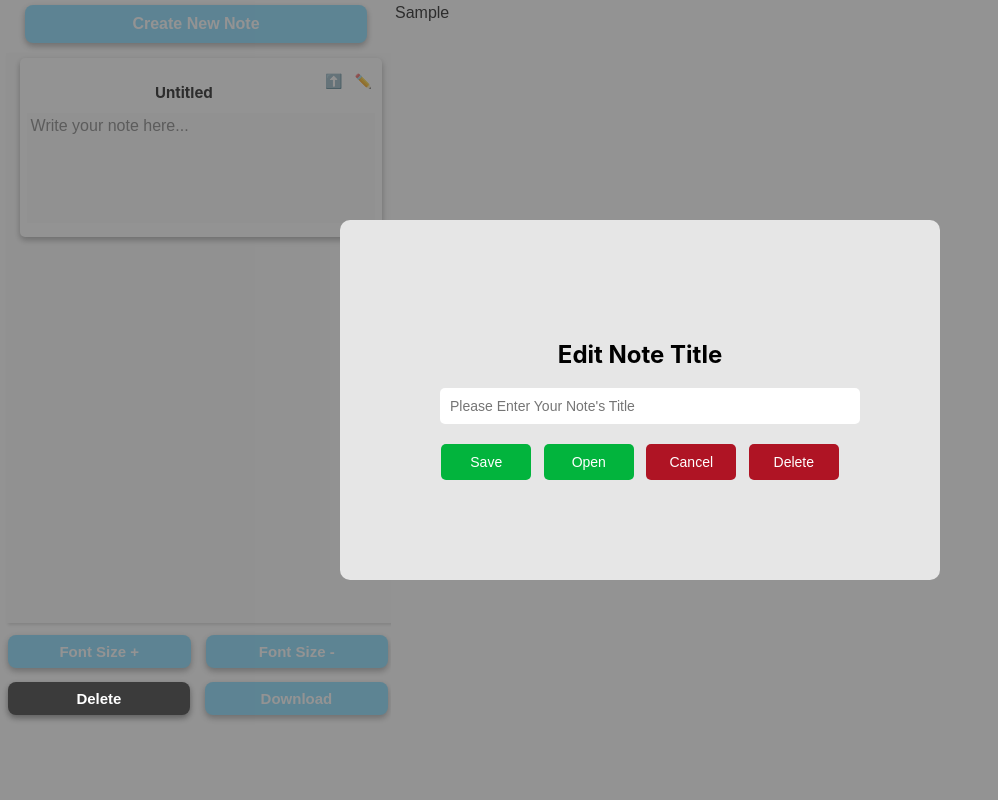
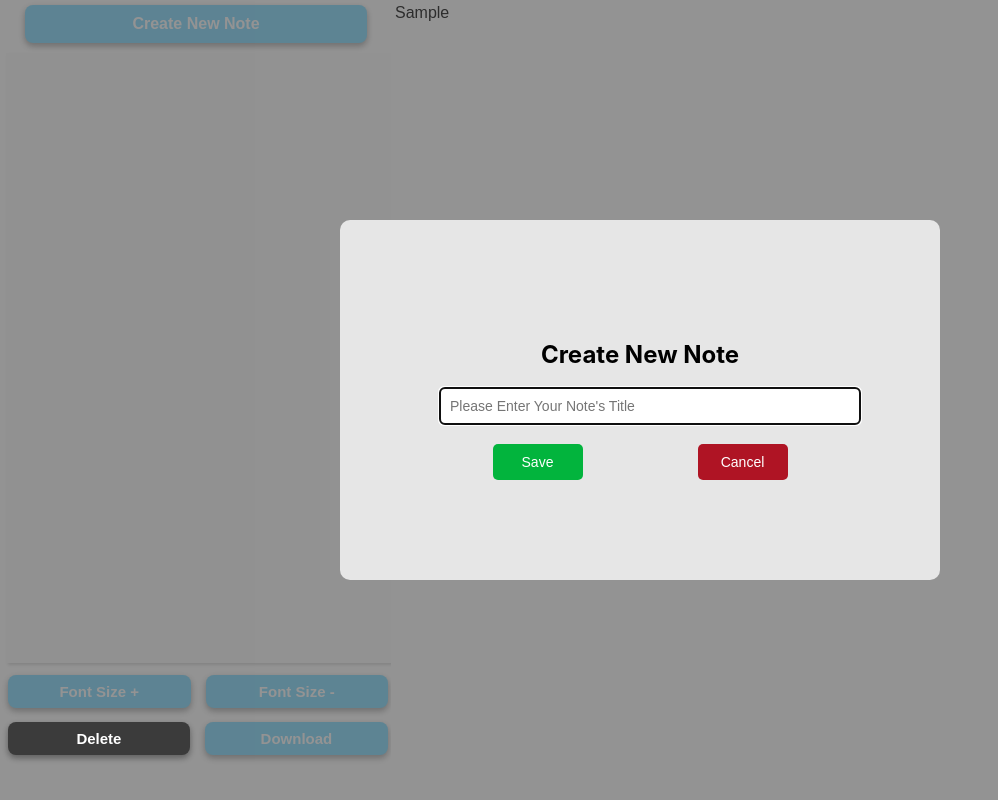
Before and after one commit to JulioGitMJC/NotepadProject, a React (Create React App) app: page / in a window 1280 px wide. Both pictures are taken after typing "Sample" into the empty fields and a click on the button "Create New Note". Shown: the whole page, without its empty margins (0-998 px from the left). Built offline with nearby package versions, Linux system fonts and the light colour scheme.

Commit message:
New Modal-Box Added

```diff
--- a/src/App.css
+++ b/src/App.css
@@ -4,8 +4,8 @@
 }
 
 .Sidebar {
-  height: 70vh;
-  width: 380px;
+  height: 75vh;
+  width: 375px;
   background-color: #fcfcfc;
   box-shadow: rgba(0, 0, 0, 0.15) 1.95px 1.95px 2.6px;
   display: flex;
--- a/src/App.js
+++ b/src/App.js
@@ -8,7 +8,8 @@ function App() {
   // Tracks selected note
   const [selectedNote, setSelectedNote] = useState(null);
   const [tempTitle, setTempTitle] = useState("");
-  const [noteContent, setNoteContent] = useState(""); // Tracks the content of the opened note
+  // Tracks the content of the opened note
+  const [noteContent, setNoteContent] = useState("");
 
   // Tracks multiple selected notes
   const [activeNoteId, setActiveNoteId] = useState([]);
@@ -16,6 +17,11 @@ function App() {
   // Tracks font settings
   const [fontStyle, setFontStyle] = useState("Arial");
   const [fontSize, setFontSize] = useState(16);
+
+  //added
+  // CreateNewNote button modal-box
+  const [showNewNoteModal, setShowNewNoteModal] = useState(false);
+  const [newNoteTitle, setNewNoteTitle] = useState("");
 
   // Handles single selection
   const handleSelectNote = (id) => {
@@ -91,21 +97,36 @@ function App() {
     }
   };
 
-  // Create new note and open the modal automatically
-  const createNewNote = () => {
+  // Open new note modal
+  const openNewNoteModal = () => {
+    setShowNewNoteModal(true);
+    setNewNoteTitle("");
+  };
+
+  // Create new note after user clicks save
+  const confirmCreateNewNote = () => {
+    const title = newNoteTitle.trim() || "Untitled";
     const newNote = {
       id: Date.now(),
-      title: "Untitled",
+      title: title,
       content: ""
     };
     setNotes([newNote, ...notes]);
-    openTitleModal(newNote);
+    setShowNewNoteModal(false);
+    setNoteContent("");
+    setSelectedNote(null);
   };
 
+  // Cancel function
+  const cancelCreateNewNote = () => {
+    setShowNewNoteModal(false);
+    setNewNoteTitle("");
+  };
   // Open note content in textarea
   const openNote = (note) => {
     setSelectedNote(note);
     setNoteContent(note.content);
+    setTempTitle(note.title);
   };
 
   // Update note content when typing
@@ -120,7 +141,7 @@ function App() {
     <div className="App">
       <div className='SidebarContainer'>
         {/* Sidebar with "Create New Note" button */}
-        <button className="CreateNote" onClick={createNewNote}>Create New Note</button>
+        <button className="CreateNote" onClick={openNewNoteModal}>Create New Note</button>
 
         {/* Sidebar */}
         <div className="Sidebar">
@@ -139,12 +160,12 @@ function App() {
                 <span className="EditIcon" onClick={() => openTitleModal(note)}>✏️</span>
               </div>
 
-              <div className = "TxtContainer">
+              <div className="TxtContainer">
                 <textarea disabled
                   className="NoteContent"
                   value={note.content}
                   onChange={(e) => updateNoteContent(note.id, e.target.value)}
-                  placeholder="Write your note here..."
+                  placeholder="Click on ⬆️ to upload your notes here."
                   style={{ fontFamily: fontStyle, fontSize: fontSize + 'px' }}
                 />
                 <div
@@ -158,7 +179,27 @@ function App() {
           ))}
         </div>
 
-        {/* Name each note using modal box */}
+        {/* Create new note modal box */}
+        {showNewNoteModal && (
+          <div className="modal-overlay">
+            <div className="modal">
+              <h2>Create New Note</h2>
+              <input
+                type="text"
+                value={newNoteTitle}
+                placeholder="Please Enter Your Note's Title"
+                onChange={(e) => setNewNoteTitle(e.target.value)}
+                autoFocus
+              />
+              <div className="modal-buttons">
+                <button onClick={confirmCreateNewNote}>Save</button>
+                <button onClick={cancelCreateNewNote}>Cancel</button>
+              </div>
+            </div>
+          </div>
+        )}
+
+        {/* Name each note using modal box when click on the ✏️ button*/}
         {selectedNote && (
           <div className="modal-overlay">
             <div className="modal">
@@ -171,7 +212,7 @@ function App() {
               />
               <div className="modal-buttons">
                 <button onClick={() => { saveTitle(); closeTitleModal(); }}>Save</button>
-                <button onClick={() => {openNote(selectedNote); closeTitleModal(); }}>Open</button>
+                <button onClick={() => { openNote(selectedNote); closeTitleModal(); }}>Open</button>
                 <button onClick={closeTitleModal}>Cancel</button>
                 <button onClick={() => { deleteNote(selectedNote.id); closeTitleModal(); }}>Delete</button>
               </div>
--- a/src/SelectedNotes.js
+++ /dev/null
@@ -1,4 +0,0 @@
-import { useState, useRef } from "react";
-export function useSelectedNotes() {
-
-}
```
Lines whose indentation alone changed are shown as unchanged.
